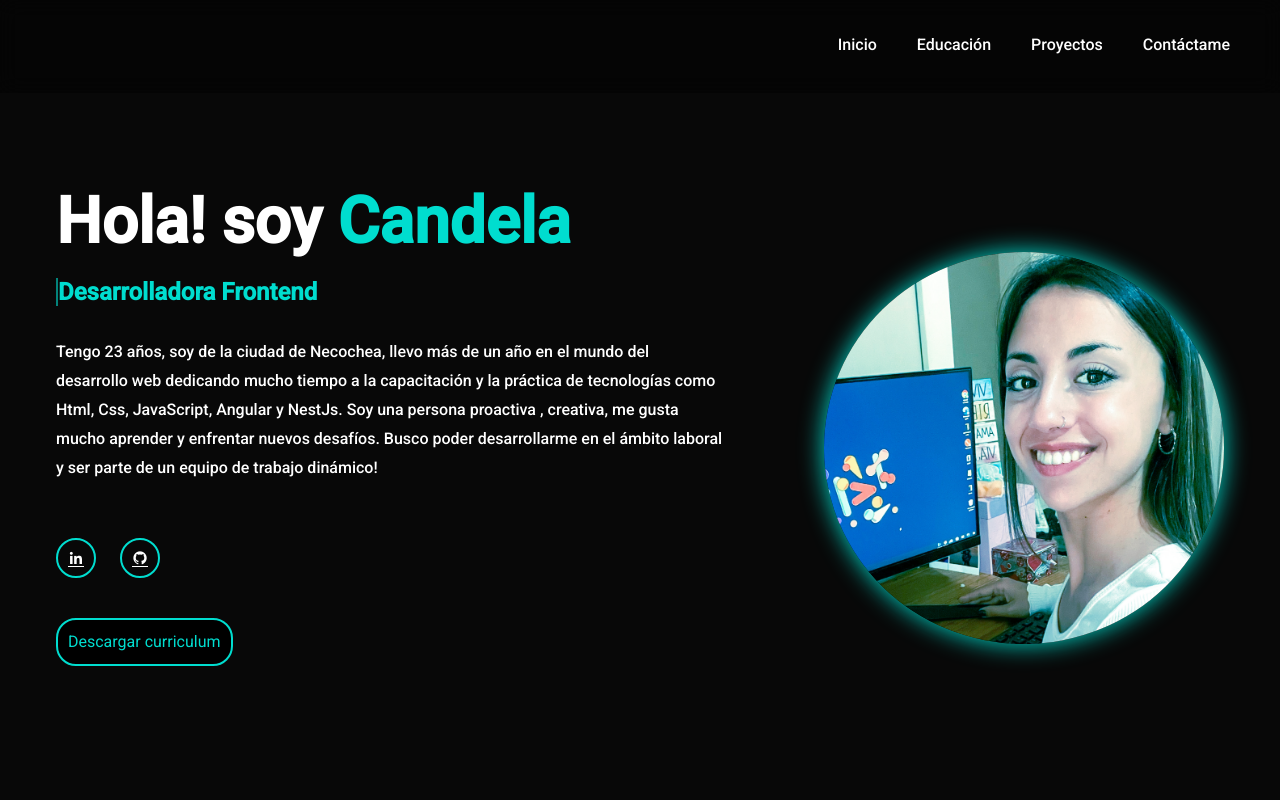
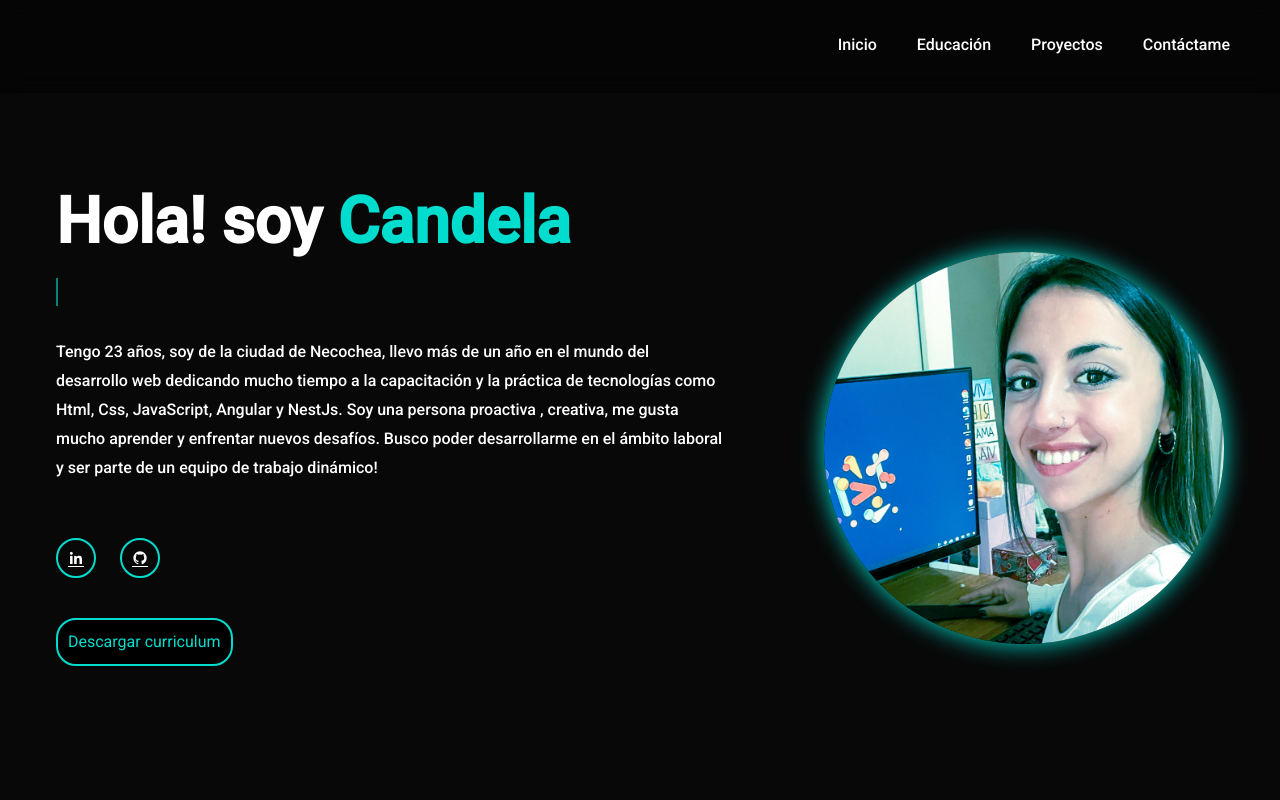
Before and after one commit to CandeLandi/portfolio, an Angular app: page / in a window 1280 px wide. Shown: the top 800 px of the page. Built offline with nearby package versions, Linux system fonts and the light colour scheme.

Commit message:
animations

```diff
--- a/src/app/pages/home/home.component.scss
+++ b/src/app/pages/home/home.component.scss
@@ -146,14 +146,9 @@ section {
   position: relative;
 }
 
-.text-animation span::before {
-  content: "Desarrolladora Front End"  !important;
-  color: var(--main-color);
-  animation: words 20s infinite;
-}
 
 .text-animation span::after {
-  content: "Desarrolladora Frontend";
+  content: "";
   background-color: var(--bg-color);
   position: absolute;
   width: calc(100% + 8px);
@@ -162,6 +157,12 @@ section {
   right: -8px;
   animation: cursor 0.6s infinite, typing 20s steps(14) infinite;
 
+}
+
+.text-animation span::before {
+  content: "Desarrolladora Front End" !important;
+  color: var(--main-color);
+  animation: words 20s infinite;
 }
 
 @keyframes cursor {
@@ -239,6 +240,7 @@ section {
 
     .home-img {
       margin-top: 50px;
+
       img {
         width: 300px;
       }
```
